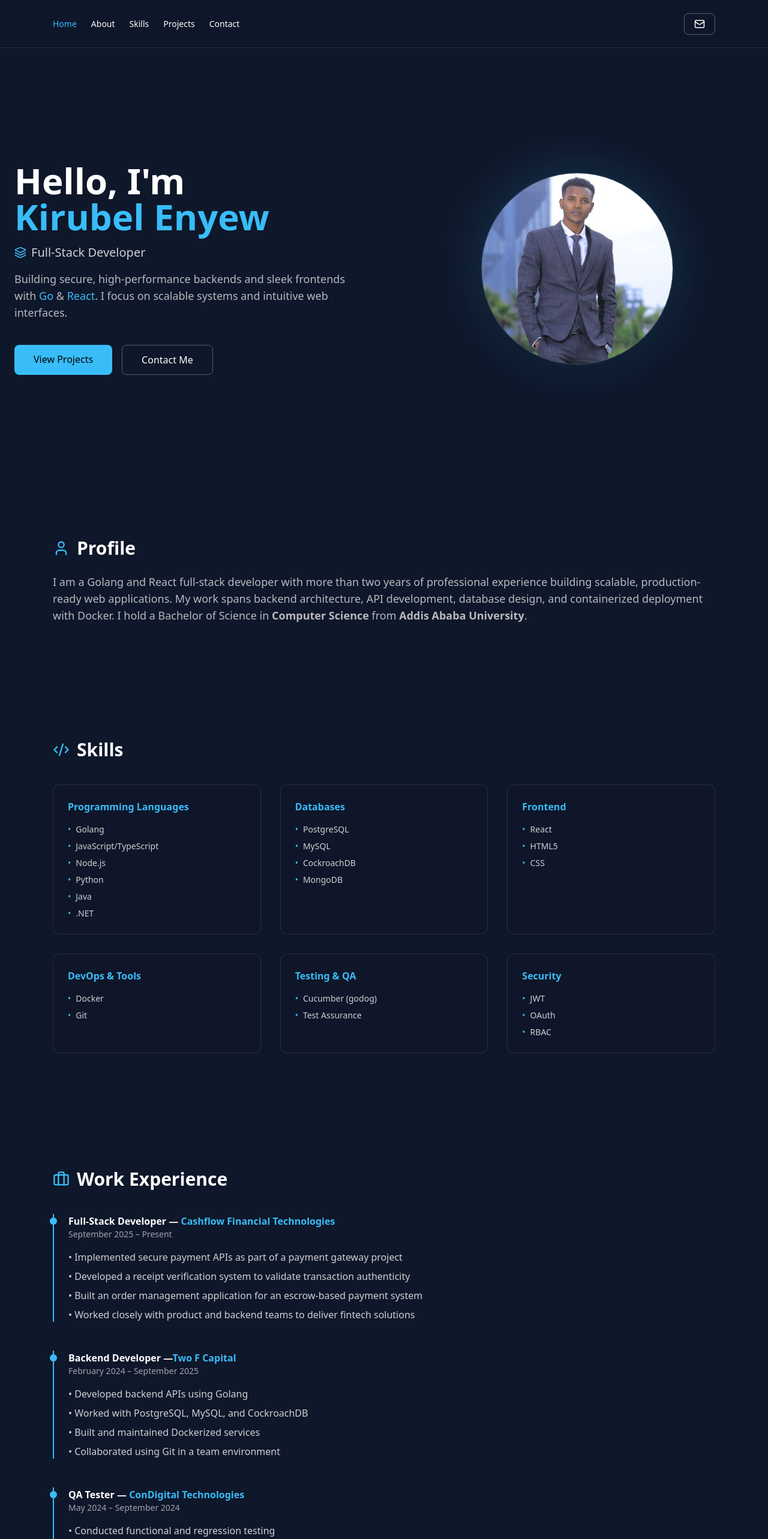
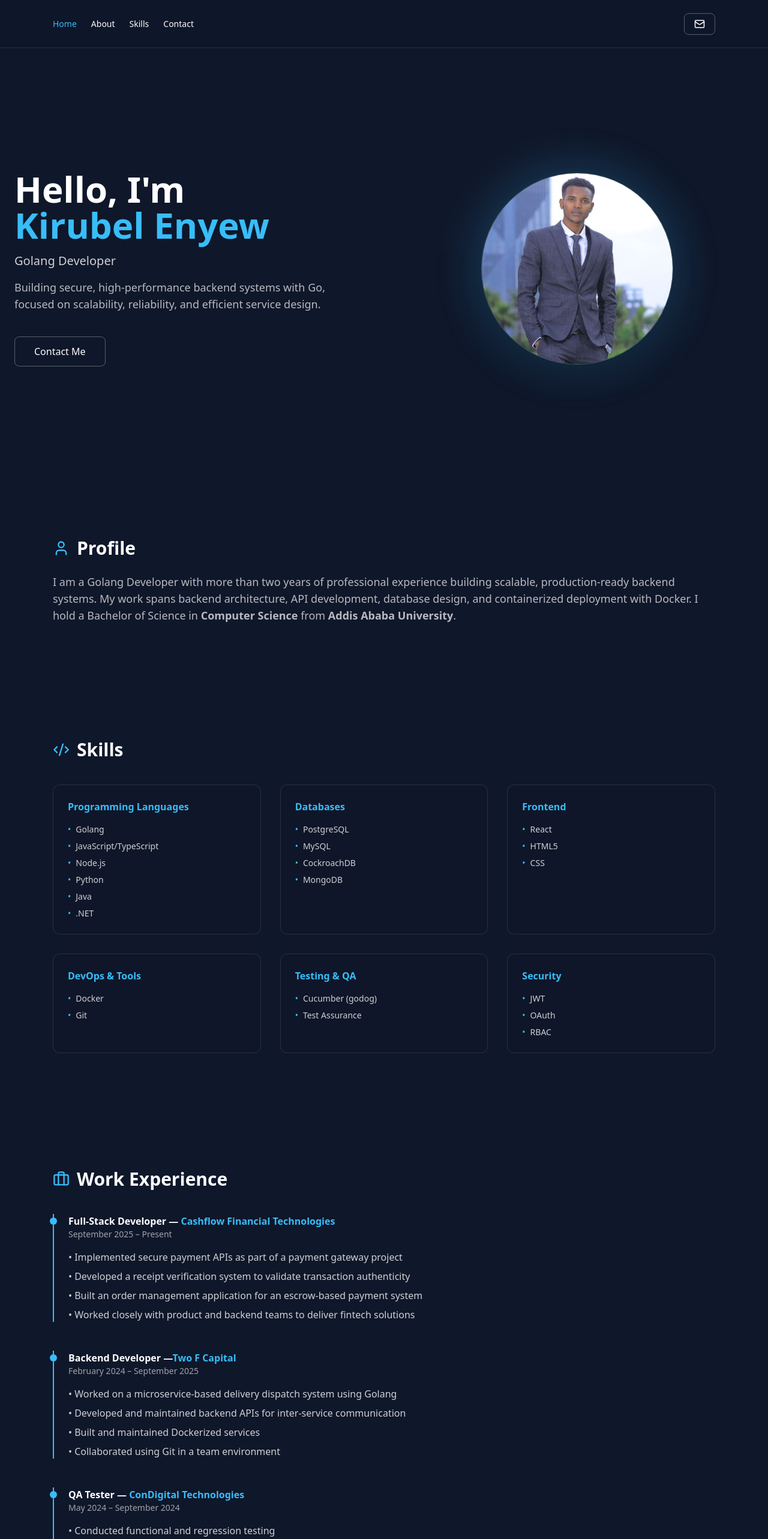
Before and after one commit to Kirubel-Enyew27/portfolio, a React (Vite) app in the folder frontend/: page /#home in a window 1280 px wide. Shown: the top 2566 px of the page at 60% size. Built offline with nearby package versions, Linux system fonts and the light colour scheme.

Commit message:
tmp change

```diff
--- a/frontend/src/components/Navbar.tsx
+++ b/frontend/src/components/Navbar.tsx
@@ -8,7 +8,7 @@ const navItems = [
   { name: "Home", id: "home" },
   { name: "About", id: "about" },
   { name: "Skills", id: "skills" },
-  { name: "Projects", id: "projects" },
+  // { name: "Projects", id: "projects" },
   { name: "Contact", id: "contact" },
 ];
 
--- a/frontend/src/sections/About.tsx
+++ b/frontend/src/sections/About.tsx
@@ -9,9 +9,15 @@ export default function About() {
       </h2>
 
       <p className="text-white/70 leading-relaxed sm:text-lg">
-        I am a Golang and React full-stack developer with more than two years of
+        {/* I am a Golang and React full-stack developer with more than two years of
         professional experience building scalable, production-ready web
         applications. My work spans backend architecture, API development,
+        database design, and containerized deployment with Docker. I hold a
+        Bachelor of Science in <b>Computer Science</b> from{" "}
+        <b>Addis Ababa University</b>. */}
+        I am a Golang Developer with more than two years of
+        professional experience building scalable, production-ready backend systems.
+        My work spans backend architecture, API development,
         database design, and containerized deployment with Docker. I hold a
         Bachelor of Science in <b>Computer Science</b> from{" "}
         <b>Addis Ababa University</b>.
--- a/frontend/src/sections/Experience.tsx
+++ b/frontend/src/sections/Experience.tsx
@@ -51,8 +51,8 @@ export default function Experience() {
           </p>
 
           <ul className="mt-4 text-white/80 space-y-2">
-            <li>• Developed backend APIs using Golang</li>
-            <li>• Worked with PostgreSQL, MySQL, and CockroachDB</li>
+            <li>• Worked on a microservice-based delivery dispatch system using Golang</li>
+            <li>• Developed and maintained backend APIs for inter-service communication</li>
             <li>• Built and maintained Dockerized services</li>
             <li>• Collaborated using Git in a team environment</li>
           </ul>
--- a/frontend/src/sections/Hero.tsx
+++ b/frontend/src/sections/Hero.tsx
@@ -22,8 +22,9 @@ export default function Hero() {
             </h1>
 
             <p className="mt-4 text-lg sm:text-xl text-white/80 font-medium flex items-center justify-center md:justify-start gap-2">
-              <Layers className="w-5 h-5 text-accent" />
-              Full-Stack Developer
+              {/* <Layers className="w-5 h-5 text-accent" />
+              Full-Stack Developer */}
+              Golang Developer
             </p>
 
             <motion.p
@@ -32,9 +33,13 @@ export default function Hero() {
               animate={{ opacity: 1 }}
               transition={{ delay: 0.5, duration: 0.8 }}
             >
+              {/* Building secure, high-performance backends and sleek frontends with{" "}
+              <span className="text-accent">Go</span> & <span className="text-accent">React</span>.
+              I focus on scalable systems and intuitive web interfaces.
               Building secure, high-performance backends and sleek frontends with{" "}
               <span className="text-accent">Go</span> & <span className="text-accent">React</span>.
-              I focus on scalable systems and intuitive web interfaces.
+              I focus on scalable systems and intuitive web interfaces. */}
+              Building secure, high-performance backend systems with Go, focused on scalability, reliability, and efficient service design.
             </motion.p>
 
             {/* CTA buttons */}
@@ -44,14 +49,14 @@ export default function Hero() {
               animate={{ opacity: 1 }}
               transition={{ delay: 0.8, duration: 0.8 }}
             >
-              <a
+              {/* <a
                 href="#projects"
                 className="px-8 py-3 rounded-lg bg-accent text-black font-medium
                            hover:opacity-90 hover:scale-105 hover:shadow-lg
                            transition-transform duration-300"
               >
                 View Projects
-              </a>
+              </a> */}
 
               <a
                 href="#contact"
--- a/frontend/src/sections/Home.tsx
+++ b/frontend/src/sections/Home.tsx
@@ -15,7 +15,7 @@ export default function Home() {
       <About />
       <Skills />
       <Experience />
-      <Projects />
+      {/* <Projects /> */}
       <Education />
       <Contact />
       <Footer />
```
Also changed, not shown: frontend/src/pages/About.tsx (deleted, +0 -25 lines), frontend/src/pages/Contact.tsx (deleted, +0 -18 lines), frontend/src/pages/Home.tsx (deleted, +0 -47 lines), frontend/src/pages/Projects.tsx (deleted, +0 -32 lines).
